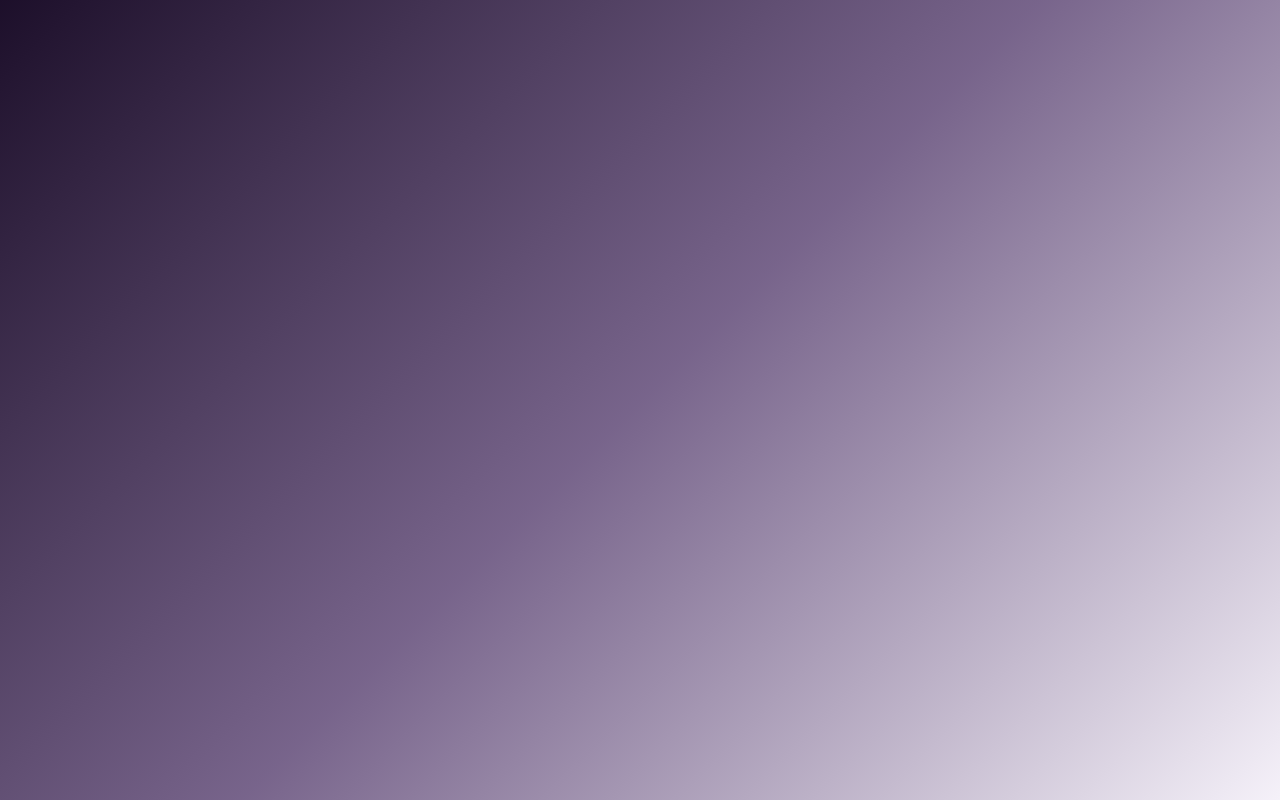
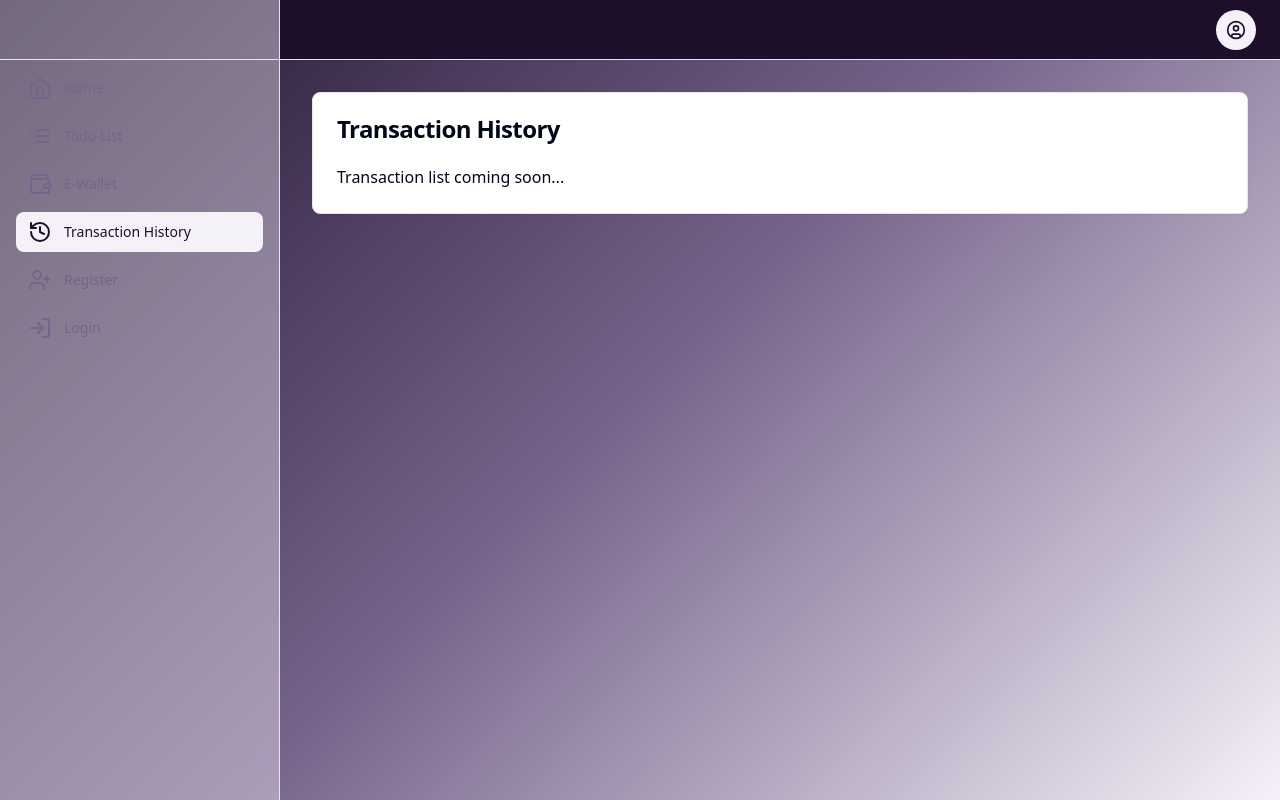
Before and after one commit to tm-games747/platapay-mobile-app, a React (Vite) app: page /history in a window 1280 px wide. Before the commit this address had no page. Built offline with nearby package versions, Linux system fonts and the light colour scheme.

Commit message:
Create basic TransactionHistory page and add to routing

```diff
--- a/src/App.jsx
+++ b/src/App.jsx
@@ -1,14 +1,15 @@
 import { Toaster } from "@/components/ui/sonner";
 import { TooltipProvider } from "@/components/ui/tooltip";
 import { QueryClient, QueryClientProvider } from "@tanstack/react-query";
-import { Home, List, Wallet, UserPlus, LogIn } from "lucide-react";
+import { Home, List, Wallet, UserPlus, LogIn, History } from "lucide-react";
 import { Route, BrowserRouter as Router, Routes } from "react-router-dom";
-import Layout from "./layouts/sidebar"; // Use the sidebar layout
+import Layout from "./layouts/sidebar";
 import Index from "./pages/Index.jsx";
 import TodoList from "./pages/TodoList.jsx";
 import EWallet from "./pages/EWallet.jsx";
 import UserRegistration from "./pages/UserRegistration.jsx";
-import UserLogin from "./pages/UserLogin.jsx"; // Import the new UserLogin page
+import UserLogin from "./pages/UserLogin.jsx";
+import TransactionHistory from "./pages/TransactionHistory.jsx";
 
 const queryClient = new QueryClient();
 
@@ -27,6 +28,11 @@ export const navItems = [
     title: "E-Wallet",
     to: "/wallet",
     icon: <Wallet className="h-6 w-6" />,
+  },
+  {
+    title: "Transaction History",
+    to: "/history",
+    icon: <History className="h-6 w-6" />,
   },
   {
     title: "Register",
@@ -51,6 +57,7 @@ const App = () => {
               <Route index element={<Index />} />
               <Route path="todo" element={<TodoList />} />
               <Route path="wallet" element={<EWallet />} />
+              <Route path="history" element={<TransactionHistory />} />
               <Route path="register" element={<UserRegistration />} />
               <Route path="login" element={<UserLogin />} />
             </Route>
--- /dev/null
+++ b/src/pages/TransactionHistory.jsx
@@ -0,0 +1,20 @@
+import React from 'react';
+import { Card, CardContent, CardHeader, CardTitle } from "@/components/ui/card";
+
+const TransactionHistory = () => {
+  return (
+    <div className="container mx-auto p-4">
+      <Card>
+        <CardHeader>
+          <CardTitle>Transaction History</CardTitle>
+        </CardHeader>
+        <CardContent>
+          {/* Transaction list will be added here */}
+          <p>Transaction list coming soon...</p>
+        </CardContent>
+      </Card>
+    </div>
+  );
+};
+
+export default TransactionHistory;
```
